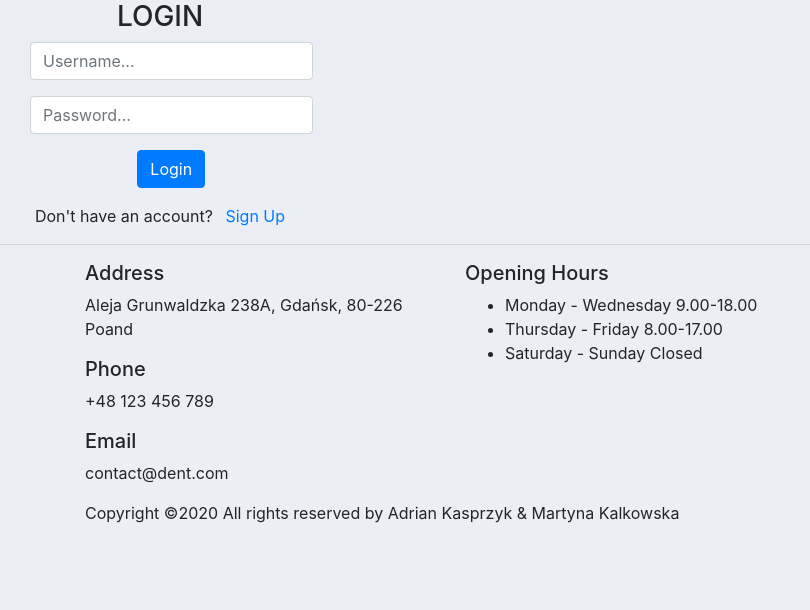
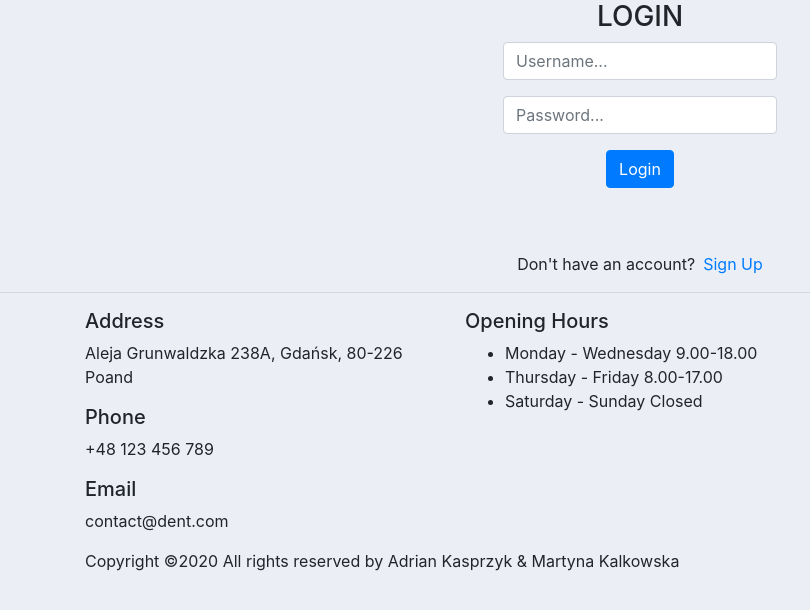
Before and after one commit to FraQu/dent-1, a Django app: page /login/ in a window 1280 px wide. Shown: the part 56-666 px from the top of the page, without its empty margins (0-810 px from the left). Run offline with Django 3.2, Linux system fonts and the light colour scheme; some libraries are stand-ins or nearby versions.

Commit message:
Login and register pages - style

```diff
--- a/website/templates/website/login.html
+++ b/website/templates/website/login.html
@@ -2,46 +2,49 @@
 
 {% block content %}
 
-    <form method="POST">
-        {% csrf_token %}
+    <div class="container">
+        <div class="d-flex justify-content-center">
 
-        <!-- Section Heading -->
-        <div class="col-md-3">
-            <div class="section-heading text-center white">
-                <h3>LOGIN</h3>
+            <!-- Section Heading -->
+            <div class="user_card">
+                <div class="d-flex justify-content-center">
+                    <h3>LOGIN</h3>
+                </div>
+
+                <div class="d-flex justify-content-center form_container">
+                    <form method="POST">
+                        {% csrf_token %}
+
+                        <div class="input-group mb-3">
+                            <input type="text" name="username" placeholder="Username..." class="form-control">
+                        </div>
+                        <div class="input-group mb-2">
+                            <input type="password" name="password" placeholder="Password..." class="form-control">
+                        </div>
+
+                        <div class="d-flex justify-content-center mt-3 login_container">
+                            <input class="btn btn-primary " type="submit" value="Login">
+                        </div>
+
+                    </form>
+                </div>
+
             </div>
         </div>
 
-        <div class="col-sm">
-            <div class="col-md-3">
-                <div class="form-group mb-30">
-                    <input type="text" name="username" placeholder="Username..." class="form-control">
-                </div>
-            </div>
-            <div class="col-md-3">
-                <div class="form-group mb-30">
-                    <input type="password" name="password" placeholder="Password..." class="form-control">
-                </div>
-            </div>
-            <div class="col-md-3">
-                <div class="form-group mb-30 text-center">
-                    <input class="btn btn-primary " type="submit" value="Login">
-                </div>
+        <div class="mt-4">
+            <div class="d-flex justify-content-center">
+                {% for message in messages %}
+                    <p class="" id="messages">{{ message }}</p>
+                {% endfor %}
             </div>
         </div>
-    </form>
 
-<div class="col-md-3">
-        <div class="form-group mb- text-center">
-    {% for message in messages %}
-        <p class="btn btn-primary" id="messages">{{message}}</p>
-    {% endfor %}
-        </div>
-</div>
-
-    <div class="col-md-3">
-        <div class="form-group mb- text-center">
-            Don't have an account? <a href="{% url 'register' %}" class="ml-2">Sign Up</a>
+        <div class="mt-4">
+            <div class="d-flex justify-content-center">
+                Don't have an account? <a href="{% url 'register' %}" class="ml-2">Sign Up</a>
+            </div>
         </div>
     </div>
+
 {% endblock %}
```
Also changed, not shown: website/templates/website/register.html (+48 -6 lines).
